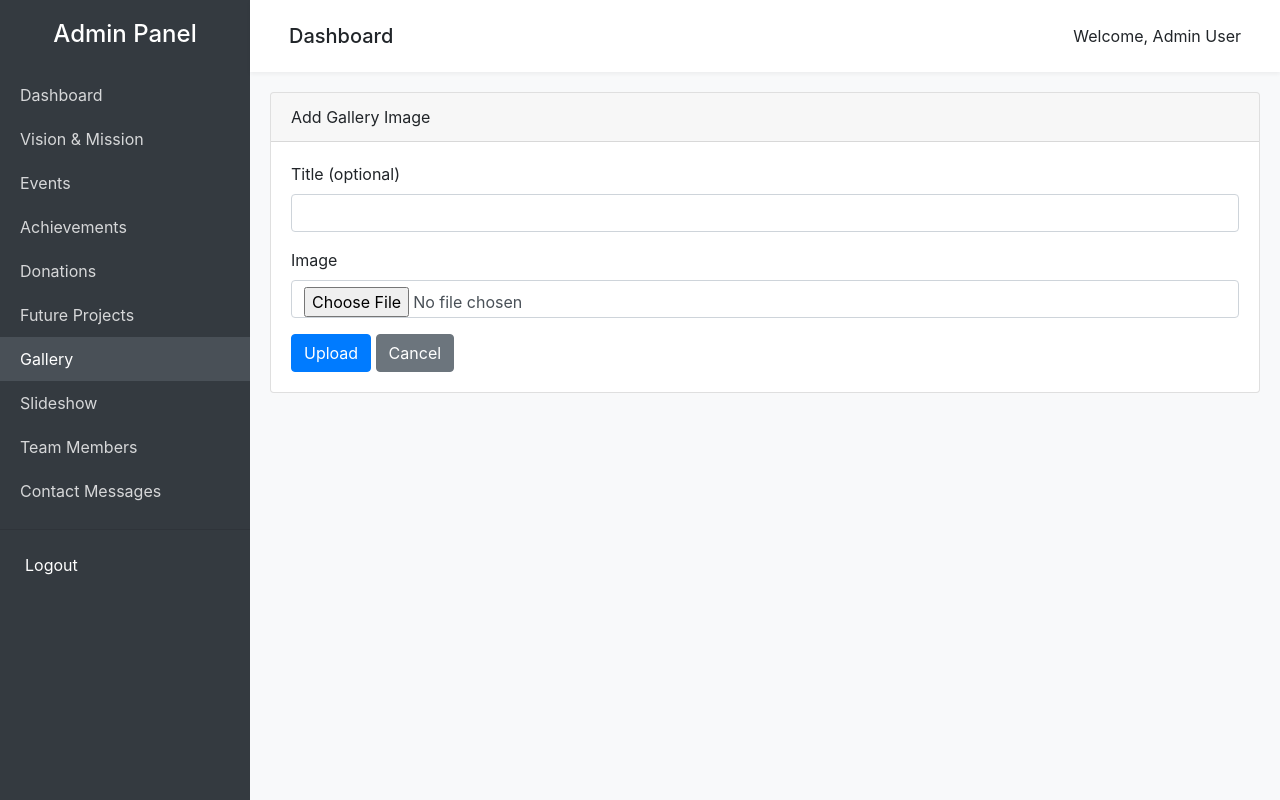
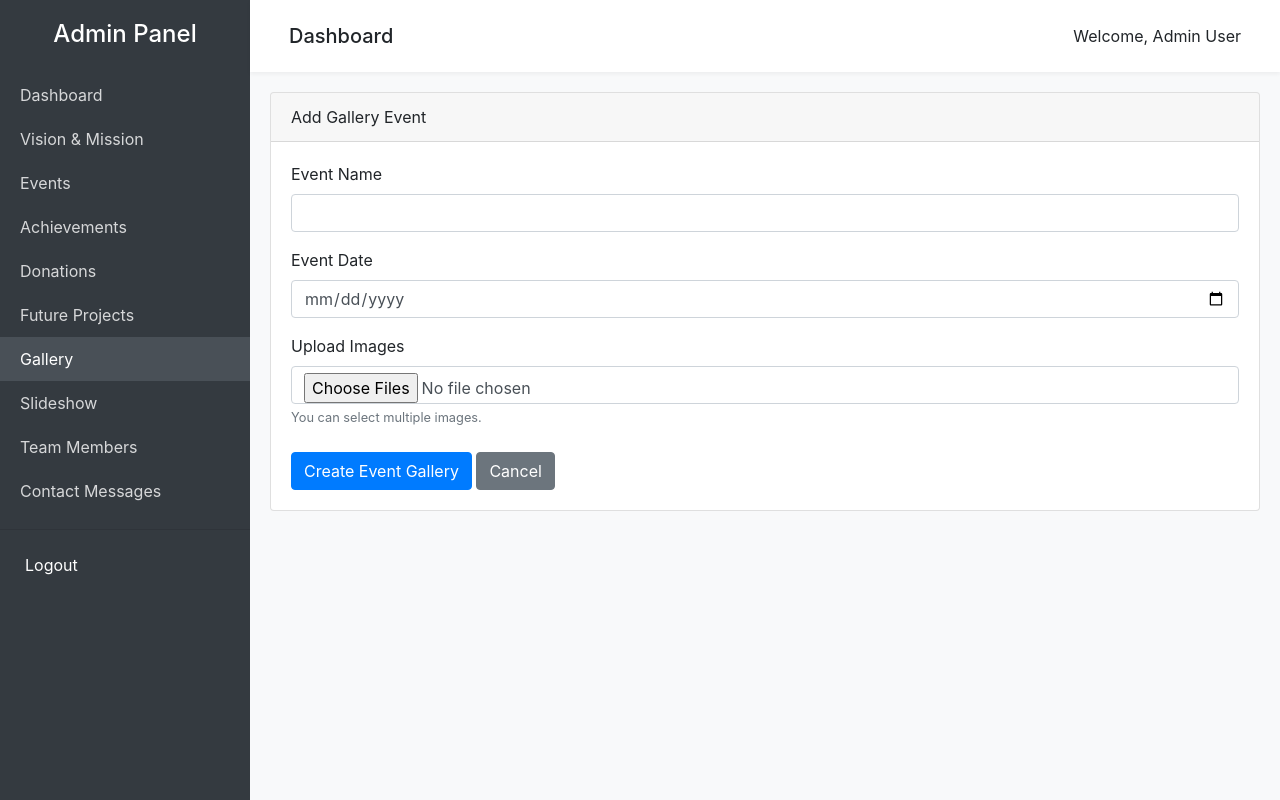
Before and after one commit to javacodeWizard987Hugo/society_website, a Laravel app: page /admin/gallery/create in a window 1280 px wide. Run offline with Laravel 12, Linux system fonts and the light colour scheme; a user stored in the database is signed in; data comes from the database, SQL or seed files in the repository.

Commit message:
Implement event-based gallery with multi-image support and improved UI
- Created GalleryEvent model and migrations.
- Updated GalleryItem with foreign key to GalleryEvent.
- Modified Admin GalleryController to handle events and multi-image uploads.
- Redesigned frontend gallery to group images by event with enhanced UI.
- Updated CommunitySeeder for the new gallery structure.

Co-authored-by: javacodeWizard987Hugo <164715053+javacodeWizard987Hugo@users.noreply.github.com>

```diff
--- a/app/Http/Controllers/Admin/GalleryController.php
+++ b/app/Http/Controllers/Admin/GalleryController.php
@@ -3,6 +3,7 @@
 namespace App\Http\Controllers\Admin;
 
 use App\Http\Controllers\Controller;
+use App\Models\GalleryEvent;
 use App\Models\GalleryItem;
 use Illuminate\Http\Request;
 use Illuminate\Support\Facades\Storage;
@@ -11,8 +12,8 @@ class GalleryController extends Controller
 {
     public function index()
     {
-        $items = GalleryItem::latest()->paginate(12);
-        return view('admin.gallery.index', compact('items'));
+        $events = GalleryEvent::withCount('items')->latest()->paginate(12);
+        return view('admin.gallery.index', compact('events'));
     }
 
     public function create()
@@ -22,25 +23,77 @@ class GalleryController extends Controller
 
     public function store(Request $request)
     {
-        $validated = $request->validate([
-            'title' => 'nullable|max:255',
-            'image' => 'required|image|max:5120',
+        $request->validate([
+            'name' => 'required|max:255',
+            'event_date' => 'nullable|date',
+            'images.*' => 'required|image|max:5120',
         ]);
 
-        if ($request->hasFile('image')) {
-            $validated['image'] = $request->file('image')->store('gallery', 'public');
+        $event = GalleryEvent::create([
+            'name' => $request->name,
+            'event_date' => $request->event_date,
+        ]);
+
+        if ($request->hasFile('images')) {
+            foreach ($request->file('images') as $image) {
+                $path = $image->store('gallery', 'public');
+                $event->items()->create([
+                    'image' => $path,
+                ]);
+            }
         }
 
-        GalleryItem::create($validated);
-        return redirect()->route('admin.gallery.index')->with('success', 'Image uploaded successfully.');
+        return redirect()->route('admin.gallery.index')->with('success', 'Gallery event created successfully.');
     }
 
-    public function destroy(GalleryItem $gallery)
+    public function edit(GalleryEvent $gallery)
     {
-        if ($gallery->image) {
-            Storage::disk('public')->delete($gallery->image);
+        $event = $gallery->load('items');
+        return view('admin.gallery.form', compact('event'));
+    }
+
+    public function update(Request $request, GalleryEvent $gallery)
+    {
+        $request->validate([
+            'name' => 'required|max:255',
+            'event_date' => 'nullable|date',
+            'images.*' => 'nullable|image|max:5120',
+        ]);
+
+        $gallery->update([
+            'name' => $request->name,
+            'event_date' => $request->event_date,
+        ]);
+
+        if ($request->hasFile('images')) {
+            foreach ($request->file('images') as $image) {
+                $path = $image->store('gallery', 'public');
+                $gallery->items()->create([
+                    'image' => $path,
+                ]);
+            }
+        }
+
+        return redirect()->route('admin.gallery.index')->with('success', 'Gallery event updated successfully.');
+    }
+
+    public function destroy(GalleryEvent $gallery)
+    {
+        foreach ($gallery->items as $item) {
+            if ($item->image) {
+                Storage::disk('public')->delete($item->image);
+            }
         }
         $gallery->delete();
-        return redirect()->route('admin.gallery.index')->with('success', 'Image deleted successfully.');
+        return redirect()->route('admin.gallery.index')->with('success', 'Gallery event deleted successfully.');
+    }
+
+    public function destroyImage(GalleryItem $item)
+    {
+        if ($item->image) {
+            Storage::disk('public')->delete($item->image);
+        }
+        $item->delete();
+        return back()->with('success', 'Image deleted successfully.');
     }
 }
--- a/app/Http/Controllers/FrontendController.php
+++ b/app/Http/Controllers/FrontendController.php
@@ -6,6 +6,7 @@ use App\Models\Achievement;
 use App\Models\Donation;
 use App\Models\Event;
 use App\Models\FutureProject;
+use App\Models\GalleryEvent;
 use App\Models\GalleryItem;
 use App\Models\Slide;
 use App\Models\Setting;
@@ -62,8 +63,8 @@ class FrontendController extends Controller
 
     public function gallery()
     {
-        $items = GalleryItem::latest()->paginate(12);
-        return view('frontend.gallery', compact('items'));
+        $events = GalleryEvent::with('items')->latest()->paginate(6);
+        return view('frontend.gallery', compact('events'));
     }
 
     public function contact()
--- a/resources/views/admin/gallery/form.blade.php
+++ b/resources/views/admin/gallery/form.blade.php
@@ -2,39 +2,88 @@
 
 @section('content')
 <div class="card">
-    <div class="card-header">Add Gallery Image</div>
+    <div class="card-header">{{ isset($event) ? 'Edit' : 'Add' }} Gallery Event</div>
     <div class="card-body">
-        <form action="{{ route('admin.gallery.store') }}" method="POST" enctype="multipart/form-data">
+        <form action="{{ isset($event) ? route('admin.gallery.update', $event->id) : route('admin.gallery.store') }}" method="POST" enctype="multipart/form-data">
             @csrf
+            @if(isset($event))
+                @method('PUT')
+            @endif
             <div class="mb-3">
-                <label for="title" class="form-label">Title (optional)</label>
-                <input type="text" name="title" class="form-control" id="title" value="{{ old('title') }}">
+                <label for="name" class="form-label">Event Name</label>
+                <input type="text" name="name" class="form-control" id="name" value="{{ old('name', isset($event) ? $event->name : '') }}" required>
             </div>
             <div class="mb-3">
-                <label for="image" class="form-label">Image</label>
-                <input type="file" name="image" class="form-control" id="image" required onchange="previewImage(this)">
-                <div id="imagePreview" class="mt-2"></div>
+                <label for="event_date" class="form-label">Event Date</label>
+                <input type="date" name="event_date" class="form-control" id="event_date" value="{{ old('event_date', isset($event) ? $event->event_date : '') }}">
             </div>
-            <button type="submit" class="btn btn-primary">Upload</button>
+            <div class="mb-3">
+                <label for="images" class="form-label">Upload Images</label>
+                <input type="file" name="images[]" class="form-control" id="images" multiple onchange="previewImages(this)">
+                <small class="text-muted">You can select multiple images.</small>
+                <div id="imagePreview" class="mt-2 row"></div>
+            </div>
+
+            @if(isset($event) && $event->items->count() > 0)
+                <hr>
+                <h5>Existing Images</h5>
+                <div class="row">
+                    @foreach($event->items as $item)
+                        <div class="col-md-2 mb-3 position-relative">
+                            <img src="{{ asset('storage/' . $item->image) }}" class="img-fluid rounded shadow-sm" style="height: 120px; width: 100%; object-fit: cover;">
+                            <button type="button" class="btn btn-danger btn-sm position-absolute top-0 end-0 m-1" onclick="deleteImage({{ $item->id }})">
+                                <i class="fa fa-trash"></i>
+                            </button>
+                        </div>
+                    @endforeach
+                </div>
+            @endif
+
+            <button type="submit" class="btn btn-primary">{{ isset($event) ? 'Update' : 'Create' }} Event Gallery</button>
             <a href="{{ route('admin.gallery.index') }}" class="btn btn-secondary">Cancel</a>
         </form>
     </div>
 </div>
 
+@if(isset($event))
+<form id="deleteImageForm" action="" method="POST" style="display: none;">
+    @csrf
+    @method('DELETE')
+</form>
+@endif
+
 <script>
-function previewImage(input) {
+function previewImages(input) {
     var preview = document.getElementById('imagePreview');
     preview.innerHTML = '';
-    if (input.files && input.files[0]) {
-        var reader = new FileReader();
-        reader.onload = function (e) {
-            var img = document.createElement('img');
-            img.setAttribute('src', e.target.result);
-            img.setAttribute('width', '200');
-            preview.appendChild(img);
-        }
-        reader.readAsDataURL(input.files[0]);
+    if (input.files) {
+        Array.from(input.files).forEach(file => {
+            var reader = new FileReader();
+            reader.onload = function (e) {
+                var div = document.createElement('div');
+                div.className = 'col-md-2 mb-3';
+                var img = document.createElement('img');
+                img.setAttribute('src', e.target.result);
+                img.className = 'img-fluid rounded shadow-sm';
+                img.style.height = '120px';
+                img.style.width = '100%';
+                img.style.objectFit = 'cover';
+                div.appendChild(img);
+                preview.appendChild(div);
+            }
+            reader.readAsDataURL(file);
+        });
     }
 }
+
+@if(isset($event))
+function deleteImage(itemId) {
+    if (confirm('Are you sure you want to delete this image?')) {
+        let form = document.getElementById('deleteImageForm');
+        form.action = "{{ url('admin/gallery/image') }}/" + itemId;
+        form.submit();
+    }
+}
+@endif
 </script>
 @endsection
--- a/routes/web.php
+++ b/routes/web.php
@@ -46,7 +46,8 @@ Route::prefix('admin')->group(function () {
         Route::resource('achievements', AchievementController::class)->names('admin.achievements');
         Route::resource('donations', DonationController::class)->names('admin.donations');
         Route::resource('future-projects', FutureProjectController::class)->names('admin.future-projects');
-        Route::resource('gallery', GalleryController::class)->names('admin.gallery')->except(['edit', 'update', 'show']);
+        Route::resource('gallery', GalleryController::class)->names('admin.gallery')->except(['show']);
+        Route::delete('gallery/image/{item}', [GalleryController::class, 'destroyImage'])->name('admin.gallery.image.destroy');
         Route::resource('slides', SlideController::class)->names('admin.slides');
         Route::resource('team', TeamMemberController::class)->names('admin.team');
         Route::resource('contacts', ContactController::class)->names('admin.contacts')->only(['index', 'show', 'destroy']);
```
Also changed, not shown: app/Models/GalleryEvent.php (added, +16 -0 lines), app/Models/GalleryItem.php (+7 -1 lines), database/seeders/CommunitySeeder.php (+10 -6 lines), resources/views/admin/gallery/index.blade.php (+33 -15 lines), resources/views/frontend/gallery.blade.php (+84 -14 lines), database/migrations/2026_05_19_035932_create_gallery_events_table.php (added), database/migrations/2026_05_19_035955_add_gallery_event_id_to_gallery_items_table.php (added).
